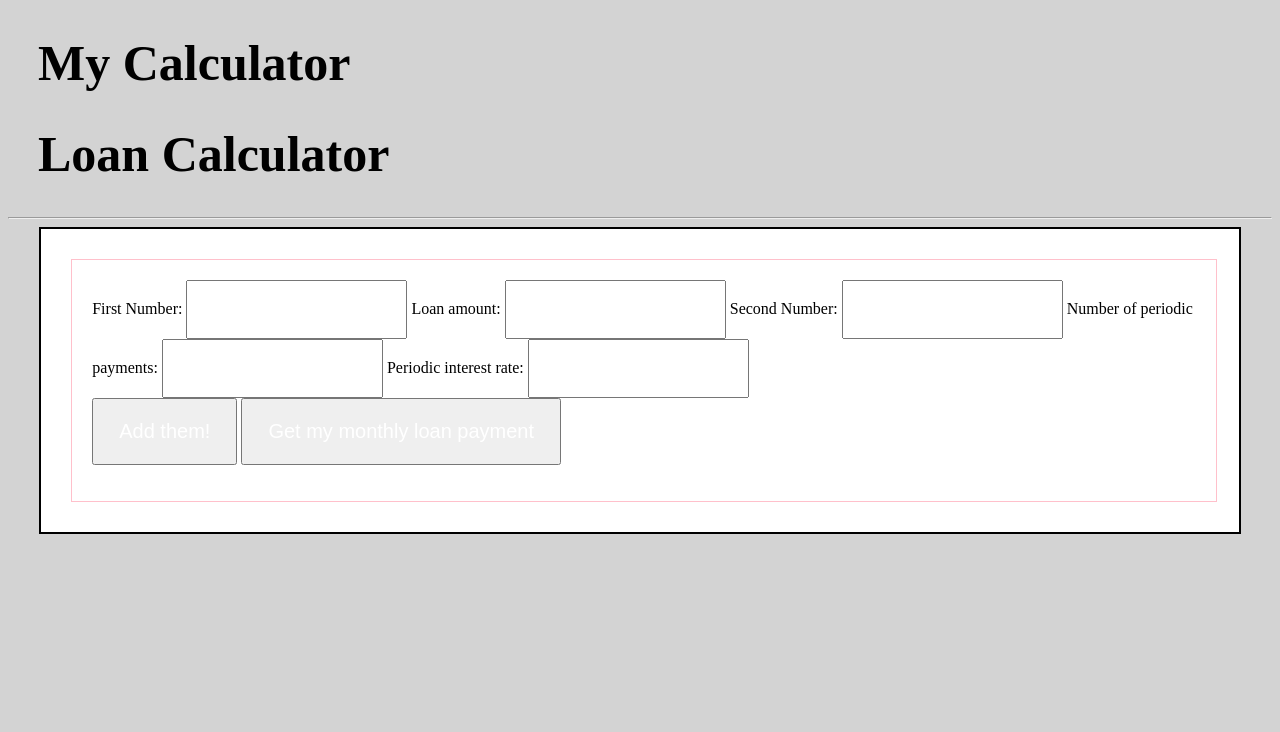
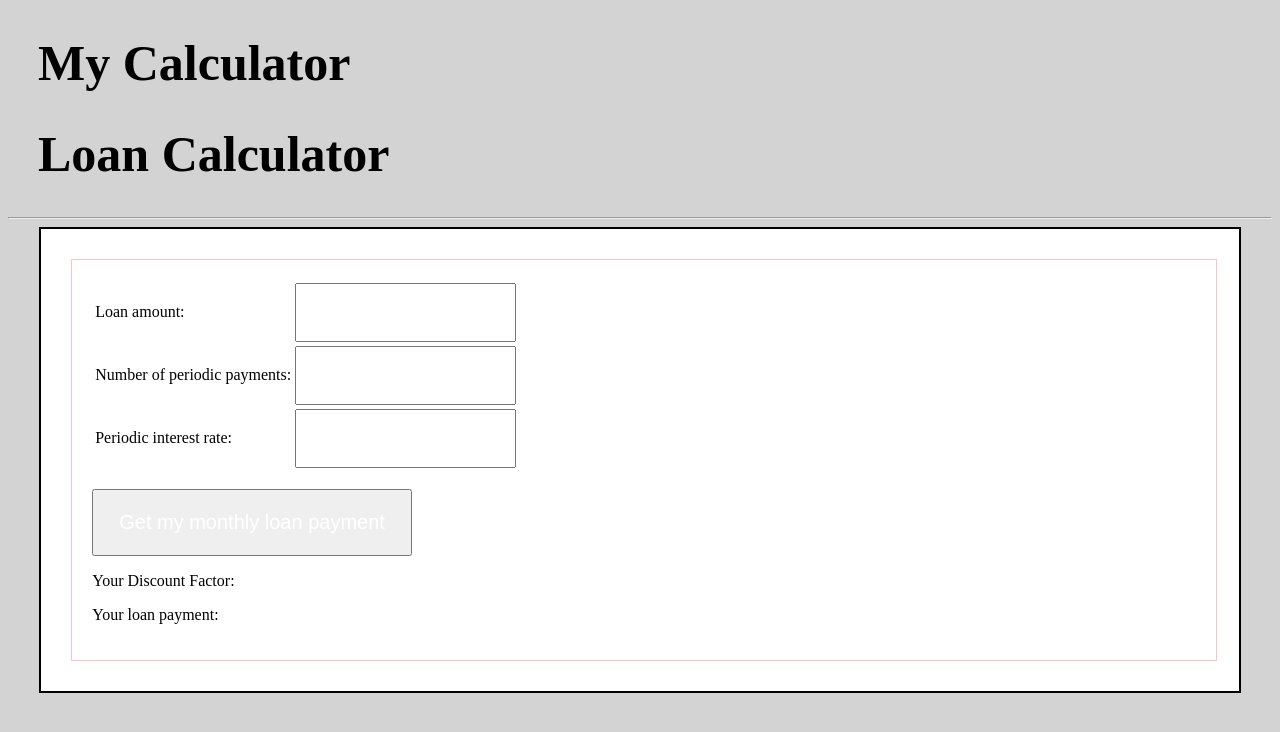
Before and after one commit to ZhijieZhang24/HW3, a Flask app: page / in a window 1280 px wide. Shown: the top 732 px of the page. Run offline with Flask 2, Linux system fonts and the light colour scheme.

Commit message:
remove original calculator

```diff
--- a/app.py
+++ b/app.py
@@ -5,19 +5,14 @@ app = Flask(__name__)
 
 @app.route('/')
 def index():
-    return render_template('index.html', display="", pageTitle='My Calculator')
-    return render_template('index.html', display="Your Discount Factor: ", display2="Your loan payment: ", pageTitle= 'Loan Calculator')
+        return render_template('index.html', display="Your Discount Factor: ", display2="Your loan payment: ", pageTitle= 'Loan Calculator')
 
-@app.route('/add', methods=['GET', 'POST'])
+
 @app.route('/divide', methods=['GET', 'POST'])
 def addition():
     if request.method == 'POST':
       form = request.form
       try:
-          numberOne = int(form['numOne'])
-          numberTwo= int(form['numTwo'])
-          calc = numberOne + numberTwo
-          return render_template('index.html', display=calc, pageTitle='My Calculator')
           A = float(form['A'])
           n = int(form['n'])
           i = float(form['i'])
@@ -27,8 +22,6 @@ def addition():
           return render_template('index.html', display=D,display2=P,pageTitle='Loan Calculator')
 
       except ValueError:
-          return render_template('index.html', display="Please enter two integers.", pageTitle='My Calculator')
-
           return render_template('index.html', display="Please enter right number.", display2="Error",pageTitle='Loan Calculator')
 
     return redirect("/")
--- a/templates/index.html
+++ b/templates/index.html
@@ -1,23 +1,22 @@
 {% extends 'base.html' %}
 {% block body %}
-
-<td> First Number: </td> <td> <input type="text" name="numOne" /> </td>
+<table>
+   <tr>
      <td> Loan amount: </td> <td> <input type="text" name="A" /> </td>
    </tr>
    <tr>
-     <td> Second Number: </td> <td> <input type="text" name="numTwo" /> </td>
-     <td> Number of periodic payments: </td> <td> <input type="text" name="n" /> </td>
-   </tr>
-   <tr>
+          <td> Number of periodic payments: </td> <td> <input type="text" name="n" /> </td>
+    </tr>
+    <tr>
      <td> Periodic interest rate: </td> <td> <input type="text" name="i"/> </td>
    </tr>
  </table>
    <br>
- <input class="button" type="submit" formaction="/add" value="Add them!" />
+
  <input class="button" type="submit" formaction="/divide" value="Get my monthly loan payment" />
 </form>
 
-<p> {{display }} </p>
+
 <p> {{ display }} </p>
 <tr>
 <p> {{ display2 }} </p>
```
